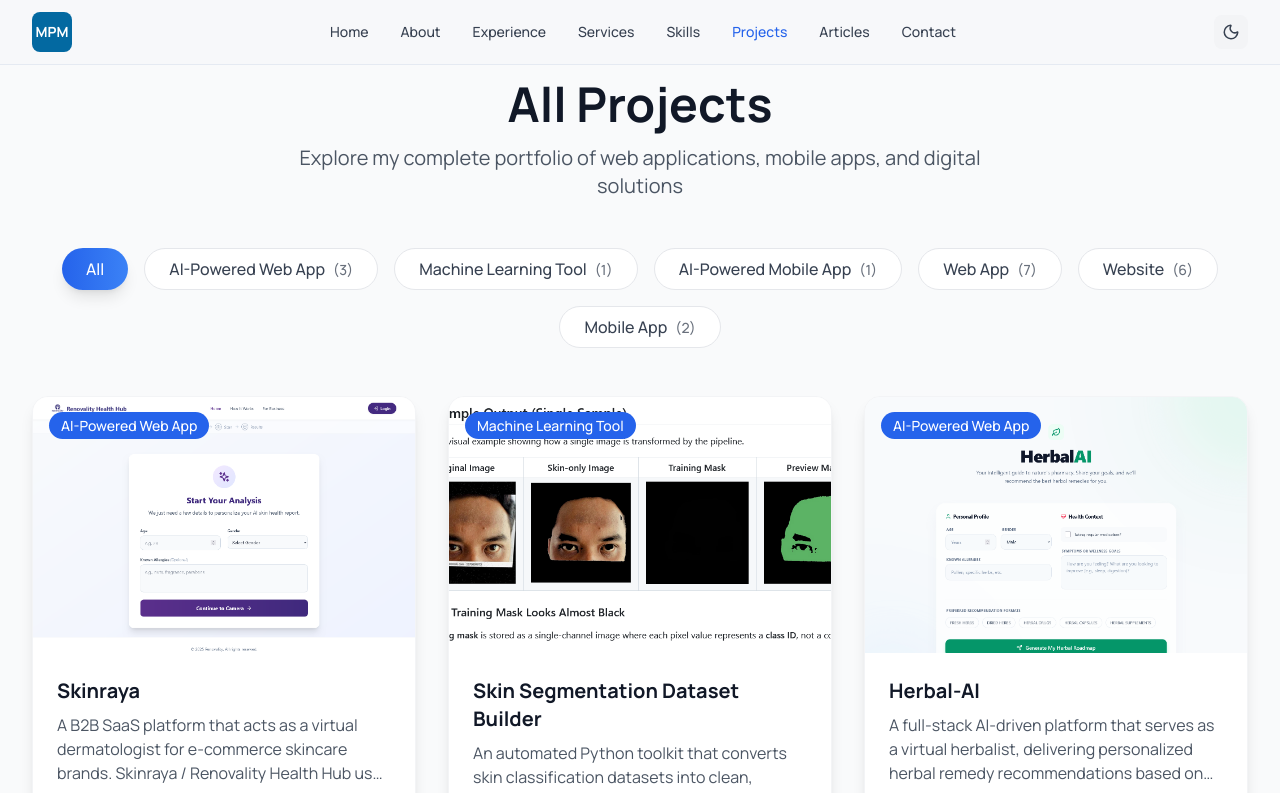
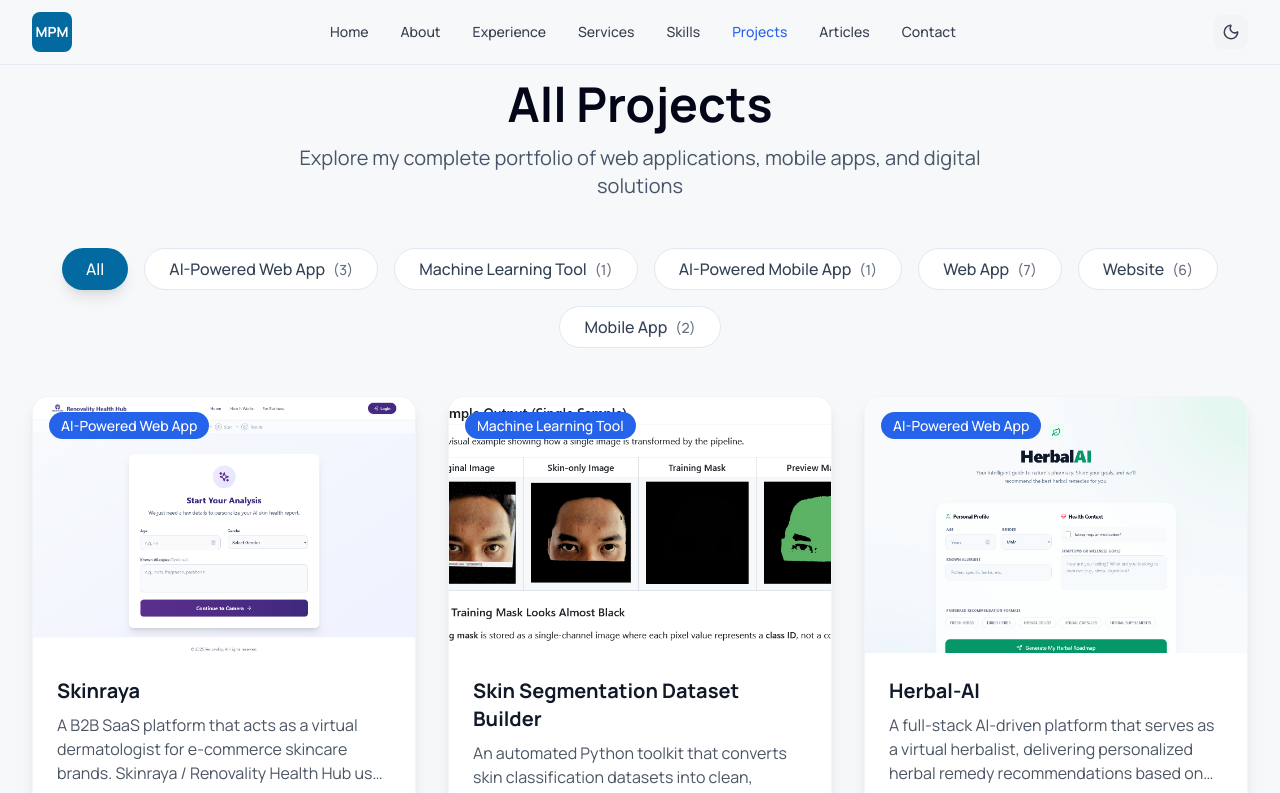
Before and after one commit to micpana/Michael-Panashe-Mudimbu-Portfolio-V2, a React (Vite) app: page /projects in a window 1280 px wide. Shown: the top 793 px of the page. Built offline with nearby package versions, Linux system fonts and the light colour scheme.

Commit message:
Align page styling with light-first portfolio design

```diff
--- a/src/pages/Projects.tsx
+++ b/src/pages/Projects.tsx
@@ -27,14 +27,14 @@ const Projects: React.FC = () => {
         <meta property="og:description" content="Explore my complete portfolio of web applications, mobile apps, and digital solutions." />
         <link rel="canonical" href="https://michaelmudimbu.netlify.app/projects" />
       </Helmet>
-      <div className="min-h-screen pt-20 pb-16 bg-gray-50 dark:bg-gray-900">
+      <div className="min-h-screen pt-20 pb-16 bg-[#f7f8fa] dark:bg-[#0b1220]">
         <div className="max-w-7xl mx-auto px-4 sm:px-6 lg:px-8">
           {/* Header */}
           <div className="text-center mb-12">
-            <h1 className="text-4xl sm:text-5xl font-bold text-gray-900 dark:text-white mb-4">
+            <h1 className="text-4xl sm:text-5xl font-bold text-slate-950 dark:text-white mb-4">
               All Projects
             </h1>
-            <p className="text-xl text-gray-600 dark:text-gray-300 max-w-3xl mx-auto">
+            <p className="text-xl text-slate-600 dark:text-slate-300 max-w-3xl mx-auto">
               Explore my complete portfolio of web applications, mobile apps, and digital solutions
             </p>
           </div>
@@ -47,8 +47,8 @@ const Projects: React.FC = () => {
                 onClick={() => setFilter(category)}
                 className={`px-6 py-2 rounded-full font-medium transition-all duration-200 ${
                   filter === category
-                    ? 'bg-gradient-to-r from-blue-600 to-blue-500 text-white shadow-lg'
-                    : 'bg-white dark:bg-gray-800 text-gray-700 dark:text-gray-300 hover:bg-gray-50 dark:hover:bg-gray-700 border border-gray-200 dark:border-gray-700'
+                    ? 'bg-sky-700 dark:bg-sky-500 text-white shadow-lg'
+                    : 'bg-white dark:bg-gray-800 text-slate-700 dark:text-slate-300 hover:bg-gray-50 dark:hover:bg-gray-700 border border-slate-200 dark:border-slate-700'
                 }`}
               >
                 {category}
@@ -75,7 +75,7 @@ const Projects: React.FC = () => {
           {/* No results message */}
           {filteredProjects.length === 0 && (
             <div className="text-center py-12">
-              <p className="text-xl text-gray-600 dark:text-gray-400">
+              <p className="text-xl text-slate-600 dark:text-slate-400">
                 No projects found in this category.
               </p>
             </div>
```
